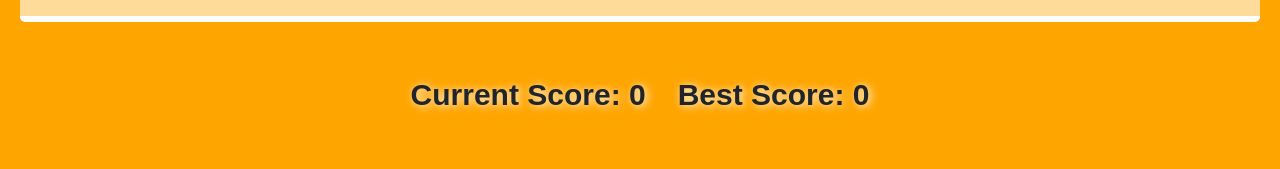
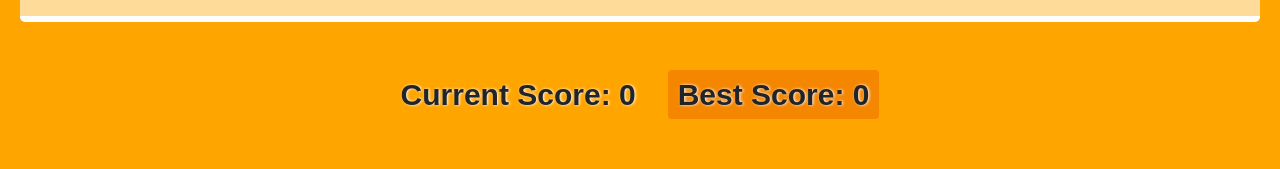
Before and after one commit to aolaleye/memory-game, a React (Create React App) app in the folder memory-game/: page / in a window 1280 px wide. Shown: the part 136-305 px from the top of the page. Built offline with nearby package versions, Linux system fonts and the light colour scheme.

Commit message:
enhanced css styles

```diff
--- a/memory-game/src/components/Score/Score.css
+++ b/memory-game/src/components/Score/Score.css
@@ -1,11 +1,17 @@
 .score {
   font-weight: bold;
-  text-shadow: 2px 1px 8px #fff;
+  text-shadow: 1px 0px 3px #fff;
   font-size: 20px;
   list-style: none;
   margin-bottom: 50px;
   /* border-bottom: 2px solid #000; */
   display: inline;
+}
+
+.best-score {
+  background: #f58600;
+  padding: 8px 10px;
+  border-radius: 4px;
 }
 
 @media only screen and (min-width: 600px)  {
```
